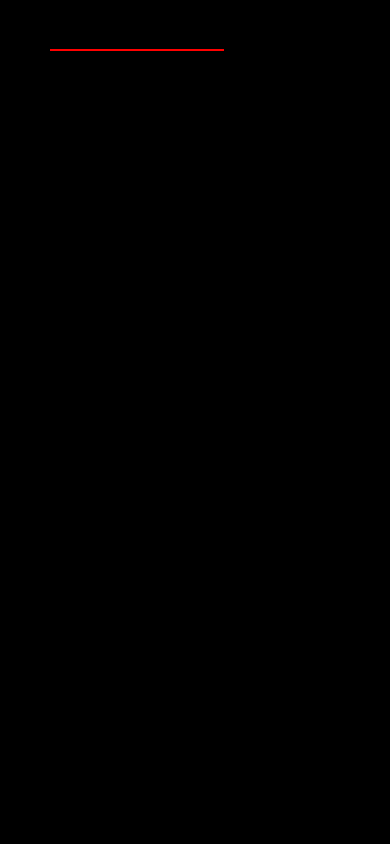
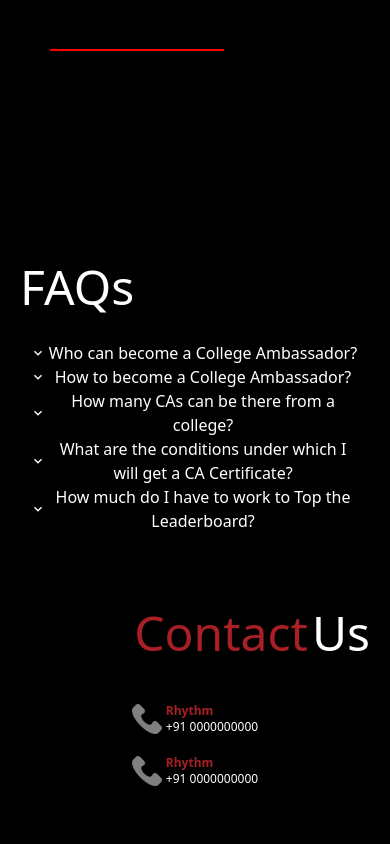
Before and after one commit to technex-iit-bhu/CA_Frontend, a Next.js app: page / in a window 390 px wide. Shown: the part 1920-2764 px from the top of the page. Before the commit the page ends 2041 px from the top, so only its background shows below. Built offline with nearby package versions, Linux system fonts and the light colour scheme.

Commit message:
Added a responsive FAQ section  and a landing page but the styles are still not implemented

```diff
--- /dev/null
+++ b/src/components/accordiantheme.tsx
@@ -0,0 +1,39 @@
+//Still not implemented in real code so please don't remove this file
+import { accordionAnatomy } from '@chakra-ui/anatomy'
+import { createMultiStyleConfigHelpers } from '@chakra-ui/react'
+
+const { definePartsStyle, defineMultiStyleConfig } =
+  createMultiStyleConfigHelpers(accordionAnatomy.keys)
+
+const baseStyle = definePartsStyle({
+  // define the part you're going to style
+  colors: {
+    background: '#191919',
+  },
+  container: {
+    bg: '#272727',
+    borderRadius: '40px', // change the backgroundColor of the container
+  },
+  button: {
+    textColor: 'white',
+    fontWeight: '700',
+    textSize: '20px',
+    alignContent: 'center',
+    height: '72px',
+    textDecoration: 'none',
+    _focus: {
+      textDecoration: 'underline',
+      textDecorationColor: '#a81f25',
+      textDecorationThickness: '2px',
+      textUnderlineOffset: '15px',
+    }
+  },
+  panel: {
+    textColor: 'white',
+    textWeight: '400',
+    textSize: '18px',
+    alignContent: 'center',
+  },
+})
+
+export const accordionTheme = defineMultiStyleConfig({baseStyle})
--- /dev/null
+++ b/src/components/faq.tsx
@@ -0,0 +1,129 @@
+import React from 'react'
+import { Box } from '@chakra-ui/react'
+import {
+    Accordion,
+    AccordionItem,
+    AccordionButton,
+    AccordionPanel,
+    AccordionIcon,
+  } from '@chakra-ui/react'
+
+
+//   import { extendTheme, ChakraProvider, CSSReset} from '@chakra-ui/react'
+//   import { accordionTheme } from './accordiantheme'
+
+//   export const theme = extendTheme({
+//       components: { Accordion: accordionTheme },
+//   })
+
+const FAQ=()=>{
+    return(
+        <div className='bg-background'>
+            <div className='flex flex-col bg-background pt-[200px] relative pl-[120px] mb-[20px]'>
+                <div className='flex text-5xl absolute align-left left-5 lg:text-7xl lg:p-10 md:p-10 bottom-[10px] sm:text-center'>
+                    <span className='text-white select-none'>FAQs</span>
+                </div>
+            </div>
+            <div className="flex lg:flex-row flex-col md:flex-row lg:justify-start md:justify-start items-start md:gap-10 gap-0 md:px-[120px] px-[30px] mb-[50px]">
+                <div className="md:w-1/2 w-full">
+                    {/* <ChakraProvider theme = {theme}>
+                        <CSSReset />   */}
+                        <Accordion allowMultiple>
+                            <AccordionItem>
+                                <h2>
+                                <AccordionButton>
+                                    <AccordionIcon />
+                                    <Box as="span" flex='1' textAlign='center'>
+                                    Who can become a College Ambassador?
+                                    </Box>
+                                </AccordionButton>
+                                </h2>
+                                <AccordionPanel pb={4}>
+                                Lorem ipsum dolor sit amet, consectetur adipiscing elit, sed do eiusmod
+                                tempor incididunt ut labore et dolore magna aliqua. Ut enim ad minim
+                                veniam, quis nostrud exercitation ullamco laboris nisi ut aliquip ex ea
+                                commodo consequat.
+                                </AccordionPanel>
+                            </AccordionItem>
+
+                            <AccordionItem>
+                                <h2>
+                                <AccordionButton>
+                                    <AccordionIcon />
+                                    <Box as="span" flex='1' textAlign='center'>
+                                    How to become a College Ambassador?
+                                    </Box>
+                                </AccordionButton>
+                                </h2>
+                                <AccordionPanel pb={4}>
+                                Lorem ipsum dolor sit amet, consectetur adipiscing elit, sed do eiusmod
+                                tempor incididunt ut labore et dolore magna aliqua. Ut enim ad minim
+                                veniam, quis nostrud exercitation ullamco laboris nisi ut aliquip ex ea
+                                commodo consequat.
+                                </AccordionPanel>
+                            </AccordionItem>
+
+                            <AccordionItem>
+                                <h2>
+                                <AccordionButton>
+                                    <AccordionIcon />
+                                    <Box as="span" flex='1' textAlign='center'>
+                                    How many CAs can be there from a college?
+                                    </Box>
+                                </AccordionButton>
+                                </h2>
+                                <AccordionPanel pb={4}>
+                                Lorem ipsum dolor sit amet, consectetur adipiscing elit, sed do eiusmod
+                                tempor incididunt ut labore et dolore magna aliqua. Ut enim ad minim
+                                veniam, quis nostrud exercitation ullamco laboris nisi ut aliquip ex ea
+                                commodo consequat.
+                                </AccordionPanel>
+                            </AccordionItem>
+                        </Accordion>
+                    {/* </ChakraProvider> */}
+                </div>
+                <div className="md:w-1/2 w-full md:px-30">
+                    {/* <ChakraProvider theme = {theme}>
+                        <CSSReset /> */}
+                        <Accordion allowMultiple>
+                            <AccordionItem>
+                                <h2>
+                                <AccordionButton>
+                                    <AccordionIcon />
+                                    <Box as="span" flex='1' textAlign='center'>
+                                    What are the conditions under which I will get a CA Certificate?
+                                    </Box>
+                                </AccordionButton>
+                                </h2>
+                                <AccordionPanel pb={4}>
+                                Lorem ipsum dolor sit amet, consectetur adipiscing elit, sed do eiusmod
+                                tempor incididunt ut labore et dolore magna aliqua. Ut enim ad minim
+                                veniam, quis nostrud exercitation ullamco laboris nisi ut aliquip ex ea
+                                commodo consequat.
+                                </AccordionPanel>
+                            </AccordionItem>
+
+                            <AccordionItem>
+                                <h2>
+                                <AccordionButton>
+                                    <AccordionIcon />
+                                    <Box as="span" flex='1' textAlign='center'>
+                                    How much do I have to work to Top the Leaderboard?
+                                    </Box>
+                                </AccordionButton>
+                                </h2>
+                                <AccordionPanel pb={4}>
+                                Lorem ipsum dolor sit amet, consectetur adipiscing elit, sed do eiusmod
+                                tempor incididunt ut labore et dolore magna aliqua. Ut enim ad minim
+                                veniam, quis nostrud exercitation ullamco laboris nisi ut aliquip ex ea
+                                commodo consequat.
+                                </AccordionPanel>
+                            </AccordionItem>
+                        </Accordion>
+                    {/* </ChakraProvider> */}
+                </div>
+            </div>
+        </div>
+    )
+}
+export default FAQ;
--- a/src/pages/index.tsx
+++ b/src/pages/index.tsx
@@ -1,13 +1,13 @@
-import { Inter } from 'next/font/google';
-import OurReach from './ourReach';
-
-const inter = Inter({ subsets: ['latin'] });
+import LandingPage from './landingPage';
+import Footer from '@/components/footer';
 
 export default function Home() {
   return (
     <main>
       <div>
-        <OurReach />
+        {/* <Navbar /> */}
+        <LandingPage />
+        <Footer />
       </div>
     </main>
   );
--- /dev/null
+++ b/src/pages/landingPage.tsx
@@ -0,0 +1,13 @@
+import FAQ from '@/components/faq';
+import OurReach from '../components/ourReach';
+import Contactus from '@/components/contactus';
+
+export default function LandingPage(){
+    return(
+        <>
+            <OurReach />
+            <FAQ />
+            <Contactus />
+        </>
+    )
+}
```
Also changed, not shown: src/components/ourReach.tsx (renamed from src/pages/ourReach.tsx).
